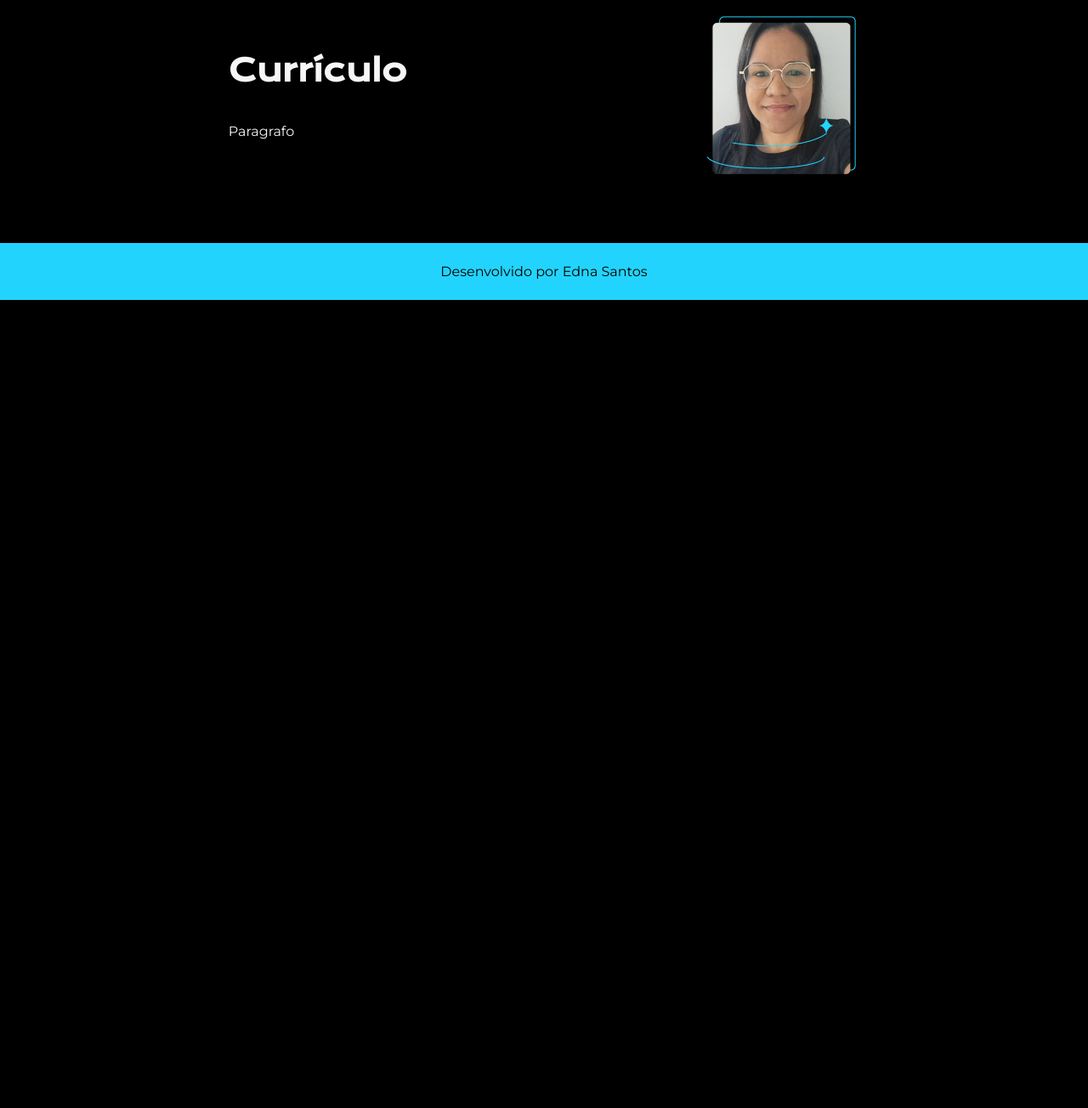
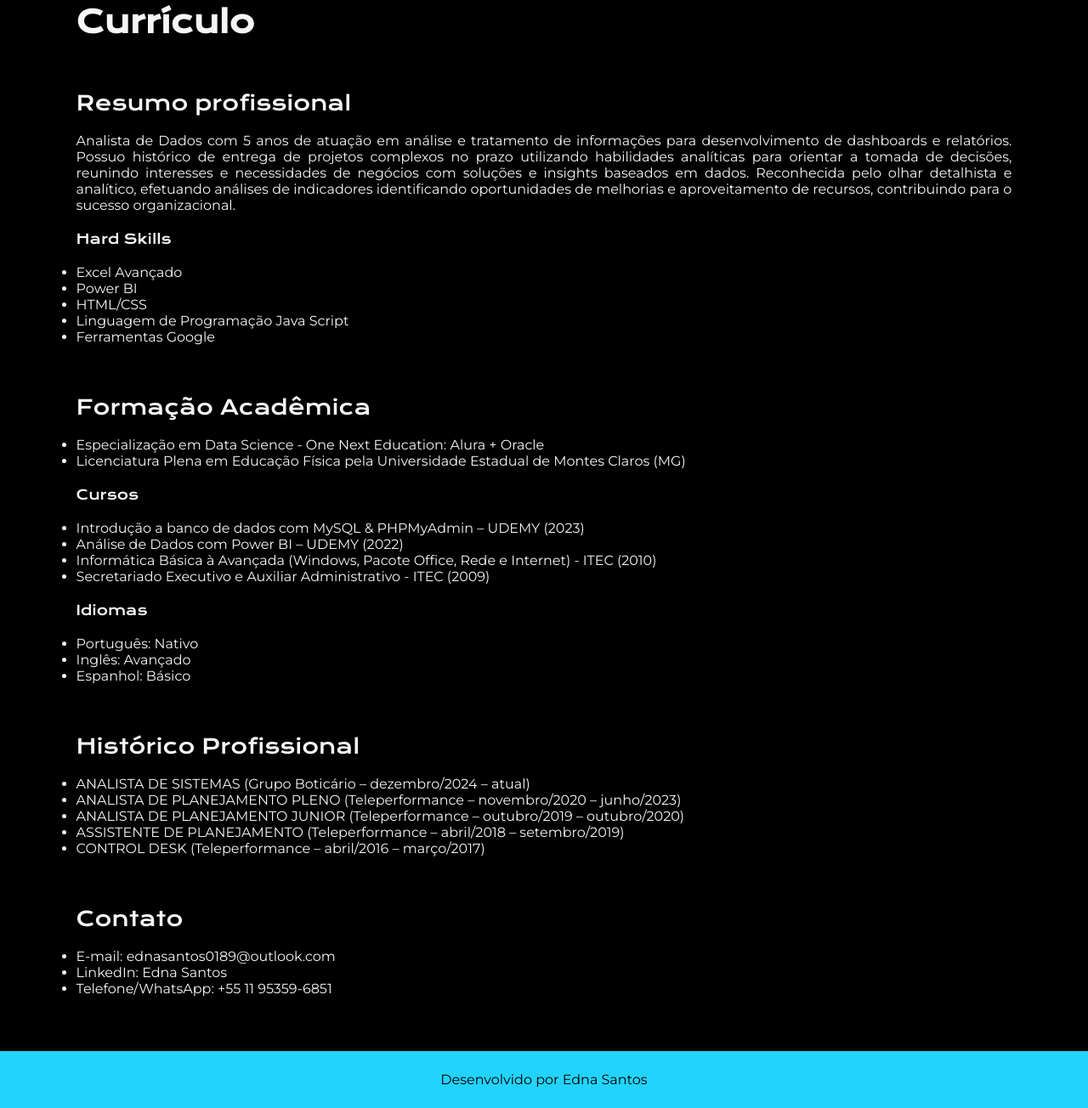
Before and after one commit to ednasantos0189/portfolio, a plain HTML site: page curriculo.html in a window 1280 px wide. Shown: the part 116-1420 px from the top of the page at 85% size. Before the commit the page ends 800 px from the top, so only its background shows below. Drawn offline with nearby package versions, Linux system fonts and the light colour scheme.

Commit message:
Atualização Currículo

```diff
--- a/curriculo.html
+++ b/curriculo.html
@@ -14,12 +14,50 @@
             <a class="cabecalho__menu__link" href="curriculo.html">Currículo</a>
         </nav>
     </header>
-    <main class="apresentacao">
-        <section class="apresentacao__conteudo">
-            <h1 class="apresentacao__conteudo__titulo">Currículo</h1>
-            <p class="apresentacao__links__paragrafo">Paragrafo</p>
-        </section>
-        <img src="./assets/curriculo.png" alt="Foto de Edna Santos">
+    <main class="curriculo__conteudo">
+            <h1 class="apresentacao__conteudo__titulo">Currículo</h1><br>
+            <h2 class="apresentacao__links__subtitulo">Resumo profissional</h2>
+            <p class="apresentacao__links__paragrafo">Analista de Dados com 5 anos de atuação em análise e tratamento de informações para desenvolvimento de dashboards e relatórios. Possuo histórico de entrega de projetos complexos no prazo utilizando habilidades analíticas para orientar a tomada de decisões, reunindo interesses e necessidades de negócios com soluções e insights baseados em dados. Reconhecida pelo olhar detalhista e analítico, efetuando análises de indicadores identificando oportunidades de melhorias e aproveitamento de recursos, contribuindo para o sucesso organizacional.</p>
+            <h3 class="apresentacao__links__sub">Hard Skills</h3>
+            <ul class="apresentacao__links__paragrafo">
+                <li>Excel Avançado</li>
+                <li>Power BI</li>
+                <li>HTML/CSS</li>
+                <li>Linguagem de Programação Java Script</li>
+                <li>Ferramentas Google</li>
+            </ul><br>
+            <h2 class="apresentacao__links__subtitulo">Formação Acadêmica</h2>
+            <ul class="apresentacao__links__paragrafo">
+                <li>Especialização em Data Science - One Next Education: Alura + Oracle</li>
+                <li>Licenciatura Plena em Educação Física pela Universidade Estadual de Montes Claros (MG)</li>
+            </ul>
+            <h3 class="apresentacao__links__sub">Cursos</h3>
+            <ul class="apresentacao__links__paragrafo">
+                <li>Introdução a banco de dados com MySQL & PHPMyAdmin – UDEMY (2023)</li>
+                <li>Análise de Dados com Power BI – UDEMY (2022)</li>
+                <li>Informática Básica à Avançada (Windows, Pacote Office, Rede e Internet) - ITEC (2010)</li>
+                <li>Secretariado Executivo e Auxiliar Administrativo - ITEC (2009)</li>
+            </ul>
+            <h3 class="apresentacao__links__sub">Idiomas</h3>
+            <ul class="apresentacao__links__paragrafo">
+                <li>Português: Nativo</li>
+                <li>Inglês: Avançado</li>
+                <li>Espanhol: Básico</li>
+            </ul><br>
+            <h2 class="apresentacao__links__subtitulo">Histórico Profissional</h2>
+            <ul class="apresentacao__links__paragrafo">
+                <li>ANALISTA DE SISTEMAS (Grupo Boticário – dezembro/2024 – atual)</li>
+                <li>ANALISTA DE PLANEJAMENTO PLENO (Teleperformance – novembro/2020 – junho/2023)</li>
+                <li>ANALISTA DE PLANEJAMENTO JUNIOR (Teleperformance – outubro/2019 – outubro/2020)</li>
+                <li>ASSISTENTE DE PLANEJAMENTO (Teleperformance – abril/2018 – setembro/2019)</li>
+                <li>CONTROL DESK (Teleperformance – abril/2016 – março/2017)</li>
+            </ul><br>
+            <h2 class="apresentacao__links__subtitulo">Contato</h2>
+            <ul class="apresentacao__links__paragrafo">
+                <li>E-mail: ednasantos0189@outlook.com</li>
+                <li>LinkedIn: <a class="whatsapp" href="https://www.linkedin.com/in/ednasantosalves/">Edna Santos</a></li>
+                <li>Telefone/WhatsApp: <a class="whatsapp" href="https://wa.me/qr/SBCWCMXB3F6UB1">+55 11 95359-6851</a></li>
+            </ul>
     </main>
     <footer class="rodape">
         <p>Desenvolvido por Edna Santos</p>
--- a/styles/style.css
+++ b/styles/style.css
@@ -26,7 +26,7 @@ body {
 
 .cabecalho__menu{
     display: flex;
-    gap: 80px;
+    gap: 50px;
 }
 
 .cabecalho__menu__link{
@@ -38,11 +38,11 @@ body {
 }
 
 .apresentacao{
-    padding: 6% 21%;
+    padding: 5% 15%;
     display: flex;
     align-items: center;
     justify-content: space-between;
-    gap: 82px;
+    gap: 80px;
 }
 
 .apresentacao__conteudo{
@@ -50,6 +50,13 @@ body {
     display: flex;
     flex-direction: column;
     gap: 40px;
+}
+
+.curriculo__conteudo{
+    padding: 5% 7%;
+    display: flex;
+    flex-direction: column;
+    gap: 20px;
 }
 
 .apresentacao__conteudo__titulo{
@@ -84,6 +91,12 @@ body {
     font-size: 1.5rem;
  }
 
+ .apresentacao__links__sub{
+    font-family: var(--fonte-primaria);
+    font-weight: 200;
+    font-size: 1rem;
+ }
+
  .apresentacao__links__paragrafo{
     font-family: var(--fonte-secundaria);
     font-size: 1rem;
@@ -114,6 +127,16 @@ body {
     background-color: var(--cor-hover);
  }
 
+ .whatsapp{
+    text-decoration: none;
+    color: var(--cor-secundaria);
+ }
+
+ .whatsapp:hover{
+    text-decoration: none;
+    color: var(--cor-terciaria);
+}
+
  .rodape{
     padding: 24px;
     color: var(--cor-primaria);
@@ -126,7 +149,7 @@ body {
 
  @media (max-width: 1200px){
     .cabecalho{
-        padding: 6%;
+        padding: 5% 15%;
         }
 
     .cabecalho__menu{
@@ -141,4 +164,8 @@ body {
     .apresentacao__conteudo{
         width: auto;
     }
+
+    .curriculo__conteudo{
+        width: auto;
+    }
  }
```
Also changed, not shown: about.html (+2 -2 lines), index.html (+1 -1 lines).
